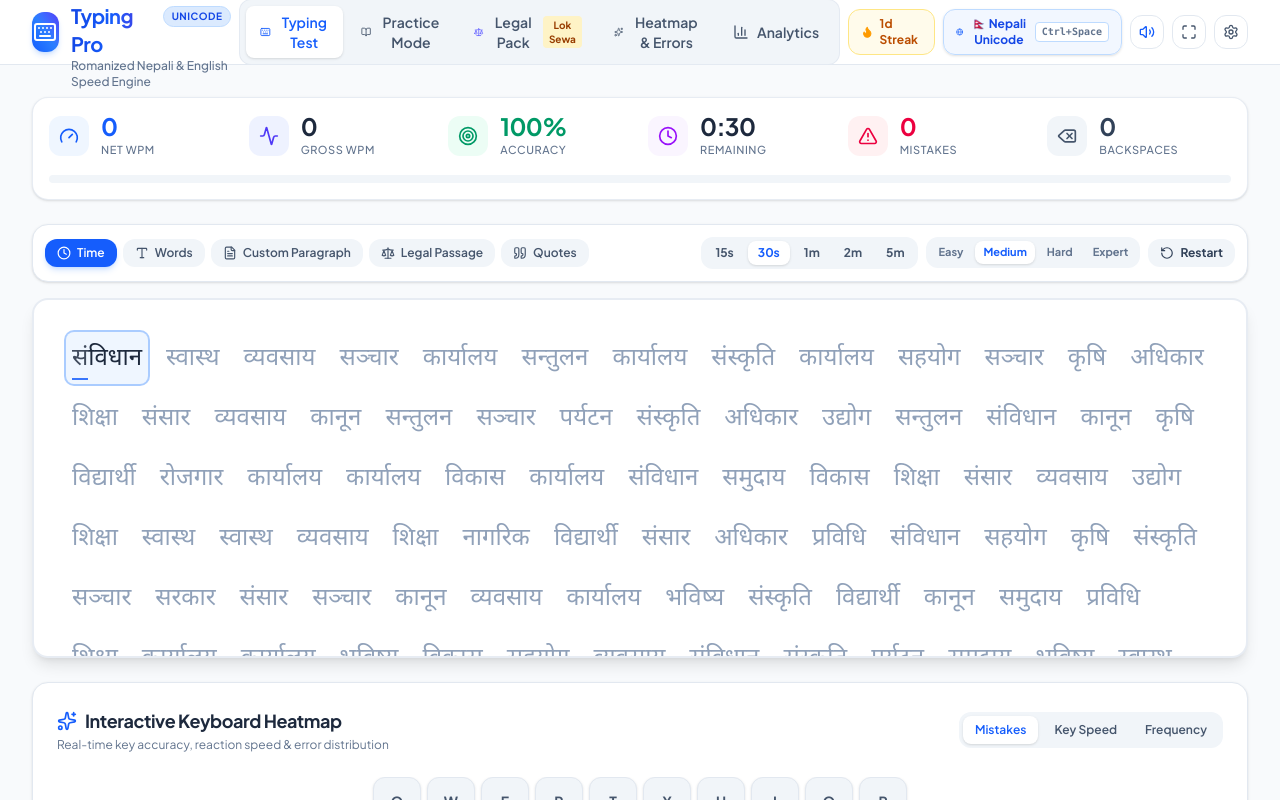
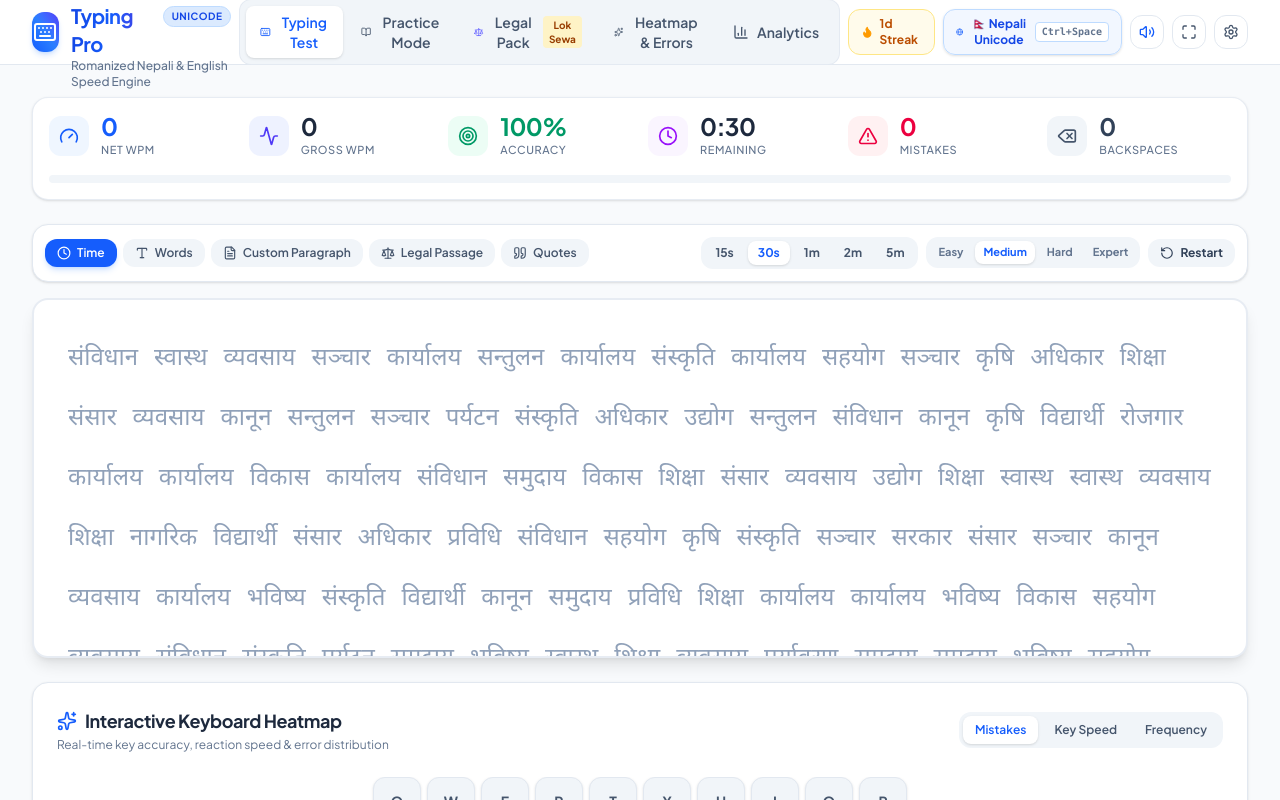
Before and after one commit to messilc1/Nepali-Typing, a React (Vite) app: page / in a window 1280 px wide. Shown: the top 800 px of the page. Built offline with nearby package versions, Linux system fonts and the light colour scheme.

Commit message:
fix(typing): improve typing area visual feedback
Adjust text color contrast and fix potential null reference for typed history in the typing interface.

```diff
--- a/src/components/TypingArea.tsx
+++ b/src/components/TypingArea.tsx
@@ -553,25 +553,23 @@ export const TypingArea = forwardRef<TypingAreaRef, TypingAreaProps>(({
 
         {/* Text View Container */}
         <div
-          className={`w-full flex flex-wrap gap-x-3 gap-y-2 text-slate-400 dark:text-slate-600 font-normal transition-all ${getFontSizeClass()}`}
+          className={`w-full flex flex-wrap gap-x-3 gap-y-2 text-slate-400 dark:text-slate-500 font-normal transition-all ${getFontSizeClass()}`}
           style={getFontFamilyStyle()}
         >
           {targetWords.map((word, wordIdx) => {
             const isCurrent = wordIdx === currentWordIndex;
             const isTyped = wordIdx < currentWordIndex;
-            const typedWord = typedHistory[wordIdx];
+            const typedWord = typedHistory[wordIdx] || '';
 
             return (
               <span
                 key={wordIdx}
                 ref={isCurrent ? activeWordRef : null}
-                className={`relative px-1.5 py-0.5 rounded-lg transition-all ${
-                  isCurrent
-                    ? 'bg-blue-50 dark:bg-blue-950/60 ring-2 ring-blue-500/40 text-slate-800 dark:text-slate-100 font-medium'
-                    : isTyped
+                className={`relative px-0.5 py-0.5 transition-all ${
+                  isTyped
                     ? typedWord === word
-                      ? 'text-emerald-600 dark:text-emerald-400 font-normal'
-                      : 'text-rose-600 dark:text-rose-400 underline decoration-rose-500 decoration-2'
+                      ? 'text-blue-600 dark:text-blue-400 font-medium'
+                      : ''
                     : 'text-slate-400 dark:text-slate-500'
                 }`}
               >
@@ -580,12 +578,21 @@ export const TypingArea = forwardRef<TypingAreaRef, TypingAreaProps>(({
                   if (isCurrent) {
                     if (charIdx < typedInput.length) {
                       if (typedInput[charIdx] === char) {
-                        charClass = 'text-emerald-600 dark:text-emerald-400';
+                        charClass = 'text-blue-600 dark:text-blue-400 font-medium';
                       } else {
                         charClass = 'text-rose-600 dark:text-rose-400 bg-rose-100 dark:bg-rose-950 rounded px-0.5';
                       }
-                    } else if (charIdx === typedInput.length) {
-                      charClass = 'border-b-2 border-blue-600 dark:border-blue-400 animate-pulse';
+                    }
+                    // No highlight for active alphabet (charIdx === typedInput.length) or upcoming alphabets
+                  } else if (isTyped && typedWord !== word) {
+                    if (charIdx < typedWord.length) {
+                      if (typedWord[charIdx] === char) {
+                        charClass = 'text-blue-600 dark:text-blue-400 font-medium';
+                      } else {
+                        charClass = 'text-rose-600 dark:text-rose-400 underline decoration-rose-500 decoration-2';
+                      }
+                    } else {
+                      charClass = 'text-rose-400 dark:text-rose-600 opacity-60';
                     }
                   }
 
```
